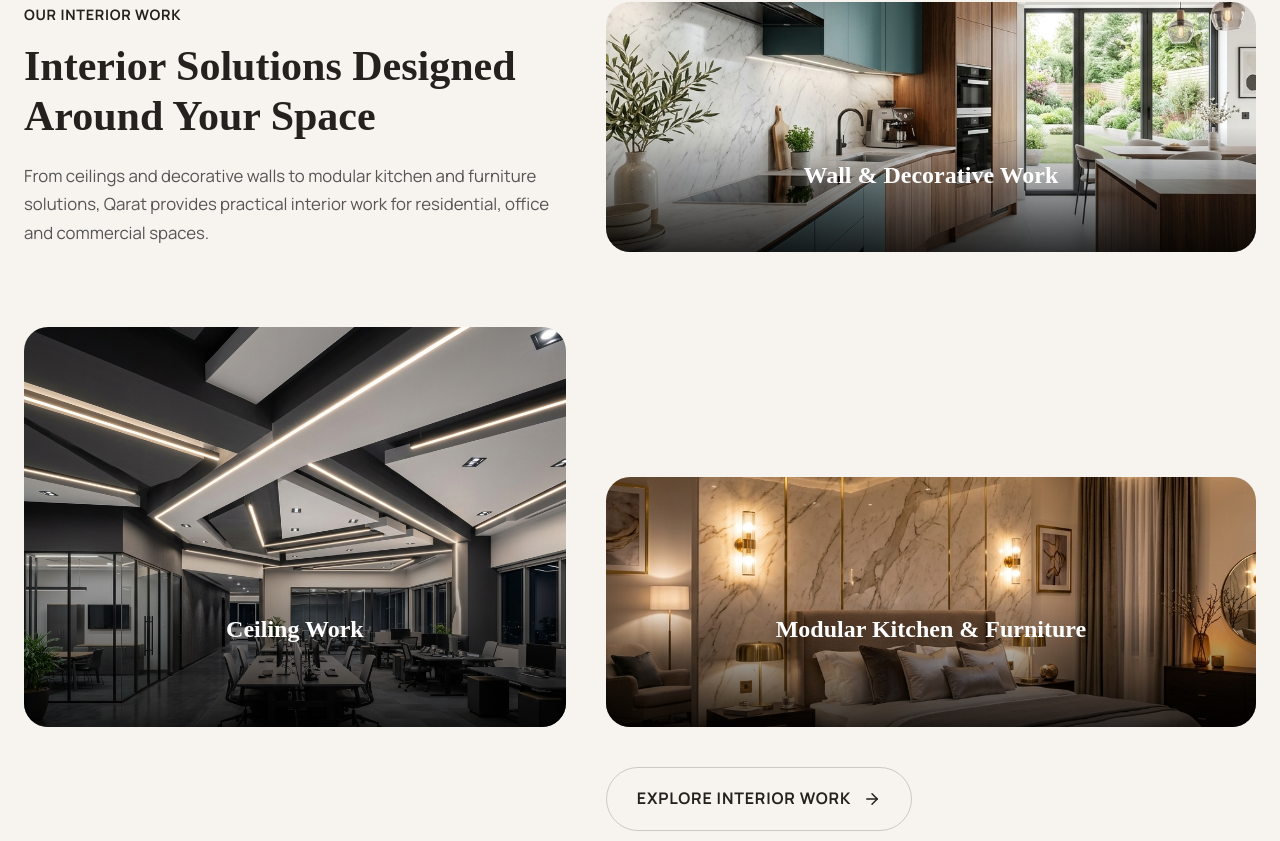
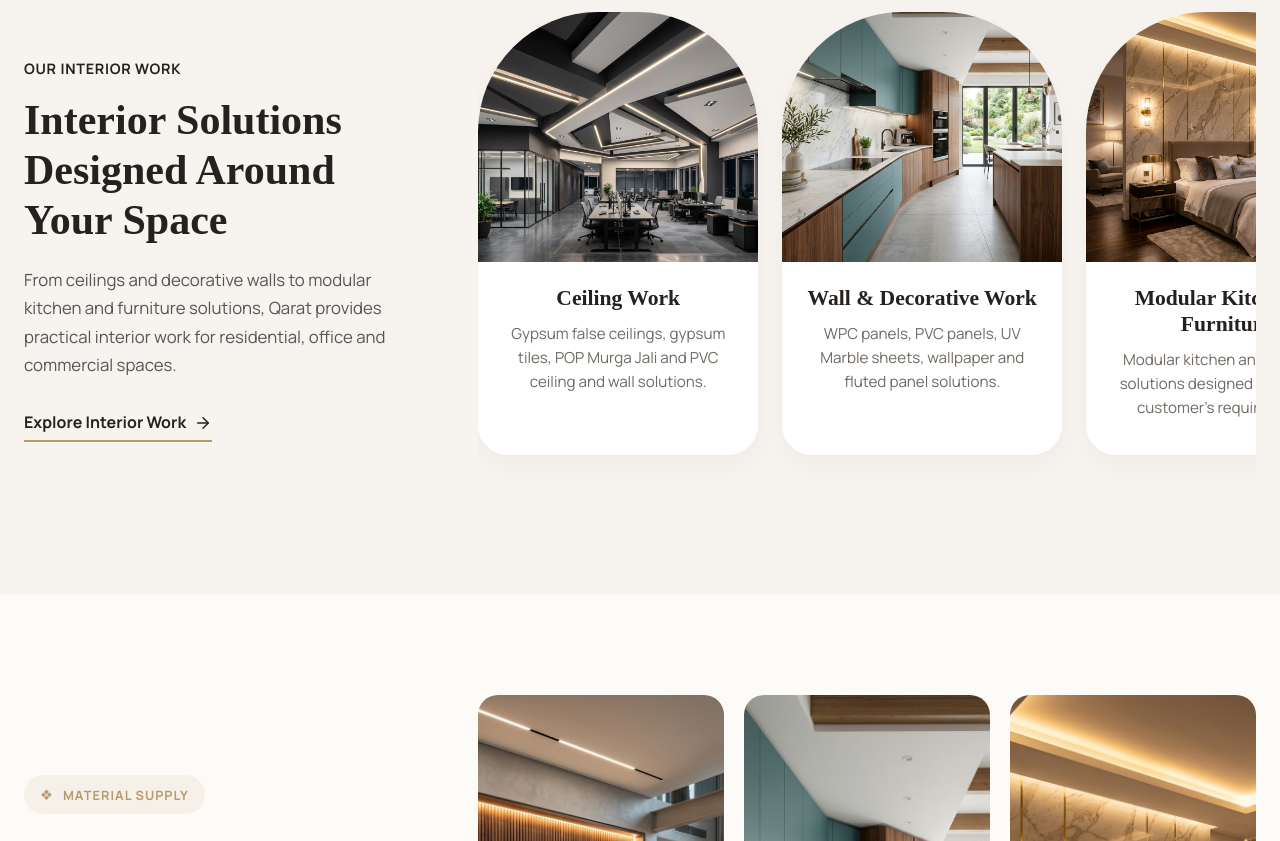
Before and after one commit to GajulaBeulah/Qarat, a React (Vite) app: page / in a window 1280 px wide. Shown: the part 1759-2600 px from the top of the page. Built offline with nearby package versions, Linux system fonts and the light colour scheme.

Commit message:
SEO optimization: Added meta tags, robots.txt, and sitemap.xml

```diff
--- a/index.html
+++ b/index.html
@@ -4,7 +4,26 @@
     <meta charset="UTF-8" />
     <link rel="icon" type="image/svg+xml" href="/favicon.svg" />
     <meta name="viewport" content="width=device-width, initial-scale=1.0" />
-    <title>int</title>
+
+    <!-- Primary Meta Tags -->
+    <title>Qarat Interior Decorator | Premium Interior Solutions in Lucknow</title>
+    <meta name="title" content="Qarat Interior Decorator | Premium Interior Solutions in Lucknow" />
+    <meta name="description" content="Qarat Interior Decorator provides premium interior work and material supply solutions in Lucknow. We specialize in gypsum ceilings, PVC panels, modular kitchens, and custom furniture." />
+    <meta name="keywords" content="interior, work, materials, solutions, qarat, lucknow, ceiling, decorative, modular kitchen, gypsum board" />
+
+    <!-- Open Graph / Facebook -->
+    <meta property="og:type" content="website" />
+    <meta property="og:url" content="https://qarat.vercel.app/" />
+    <meta property="og:title" content="Qarat Interior Decorator | Premium Interior Solutions" />
+    <meta property="og:description" content="Qarat Interior Decorator provides premium interior work and material supply solutions in Lucknow. We specialize in gypsum ceilings, PVC panels, modular kitchens, and custom furniture." />
+    <meta property="og:image" content="/images/hero.jpg" />
+
+    <!-- Twitter -->
+    <meta property="twitter:card" content="summary_large_image" />
+    <meta property="twitter:url" content="https://qarat.vercel.app/" />
+    <meta property="twitter:title" content="Qarat Interior Decorator | Premium Interior Solutions" />
+    <meta property="twitter:description" content="Qarat Interior Decorator provides premium interior work and material supply solutions in Lucknow. We specialize in gypsum ceilings, PVC panels, modular kitchens, and custom furniture." />
+    <meta property="twitter:image" content="/images/hero.jpg" />
   </head>
   <body>
     <div id="root"></div>
--- a/src/components/InteriorWorkHome.css
+++ b/src/components/InteriorWorkHome.css
@@ -42,174 +42,119 @@
   margin: 0;
 }
 
-/* Cards Wrapper */
+/* Cards Wrapper & Layout */
 .ib-cards-wrapper {
-  display: grid;
-  gap: 30px;
-  margin-bottom: 40px;
+  display: flex;
+  flex-wrap: nowrap;
+  overflow-x: auto;
+  scroll-snap-type: x mandatory;
+  gap: 24px;
+  padding-bottom: 40px;
+  padding-top: 10px;
+  -ms-overflow-style: none;
+  scrollbar-width: none;
 }
 
-/* Desktop Grid Layout */
+.ib-cards-wrapper::-webkit-scrollbar {
+  display: none;
+}
+
 @media (min-width: 992px) {
   .ib-container {
-    display: grid;
-    grid-template-columns: 1fr 1.2fr;
-    gap: 40px;
+    display: flex;
+    align-items: center;
+    gap: 60px;
   }
 
-  .ib-left-col {
-    display: flex;
-    flex-direction: column;
+  .ib-text-block {
+    flex: 0 0 32%;
+    margin-bottom: 0;
   }
 
   .ib-cards-wrapper {
-    display: contents; /* Flattens cards into the parent grid */
-  }
-
-  /* Create the specific layout positions */
-  .ib-text-block {
-    grid-column: 1 / 2;
-    grid-row: 1 / 2;
-  }
-
-  .ib-card:nth-child(1) {
-    grid-column: 1 / 2;
-    grid-row: 2 / 4;
-    height: 400px;
-  }
-
-  .ib-card:nth-child(2) {
-    grid-column: 2 / 3;
-    grid-row: 1 / 3;
-    height: 250px;
-  }
-
-  .ib-card:nth-child(3) {
-    grid-column: 2 / 3;
-    grid-row: 3 / 4;
-    height: 250px;
-  }
-
-  .ib-button-wrapper {
-    grid-column: 2 / 3;
-    grid-row: 4 / 5;
-    align-self: end;
+    flex: 1;
   }
 }
 
-/* Mobile Horizontal Scrolling */
-@media (max-width: 991px) {
-  .ib-cards-wrapper {
-    display: flex;
-    flex-wrap: nowrap;
-    overflow-x: auto;
-    scroll-snap-type: x mandatory;
-    padding-bottom: 20px;
-    -ms-overflow-style: none;
-    scrollbar-width: none;
-    gap: 20px;
-  }
-
-  .ib-cards-wrapper::-webkit-scrollbar {
-    display: none;
-  }
-
-  .ib-card {
-    flex: 0 0 280px;
-    height: 400px;
-    scroll-snap-align: start;
-  }
+/* Base Card Styles - Arch Design */
+.ib-card {
+  flex: 0 0 280px;
+  scroll-snap-align: start;
+  background-color: #FFFFFF;
+  border-radius: 120px 120px 30px 30px;
+  overflow: hidden;
+  text-decoration: none;
+  color: #24211E;
+  box-shadow: 0 10px 30px rgba(0,0,0,0.04);
+  display: flex;
+  flex-direction: column;
+  transition: transform 0.4s ease, box-shadow 0.4s ease;
 }
 
-/* Base Card Styles */
-.ib-card {
-  position: relative;
-  display: block;
-  border-radius: 24px;
-  overflow: hidden;
-  text-decoration: none;
-  background-color: #1a1a1a;
-  transform: translateZ(0);
+.ib-card:hover {
+  transform: translateY(-10px);
+  box-shadow: 0 20px 40px rgba(0,0,0,0.08);
 }
 
-.ib-card-bg {
+.ib-img-arch {
+  height: 250px;
+  width: 100%;
+  overflow: hidden;
+}
+
+.ib-img-arch img {
   width: 100%;
   height: 100%;
   object-fit: cover;
-  transition: transform 0.6s ease;
-  display: block;
+  transition: transform 0.8s ease;
 }
 
-.ib-card:hover .ib-card-bg {
-  transform: scale(1.05);
+.ib-card:hover .ib-img-arch img {
+  transform: scale(1.08);
 }
 
-.ib-card-overlay {
-  position: absolute;
-  bottom: 0;
-  left: 0;
-  right: 0;
-  height: 50%;
-  background: linear-gradient(to top, rgba(0, 0, 0, 0.8) 0%, rgba(0, 0, 0, 0) 100%);
+.ib-card-content {
+  padding: 24px 20px 35px;
+  text-align: center;
   display: flex;
   flex-direction: column;
-  justify-content: flex-end;
-  align-items: center;
-  padding: 30px 20px;
-  text-align: center;
+  flex: 1;
 }
 
 .ib-card-title {
   font-family: 'Playfair Display', serif;
-  font-size: 1.5rem;
-  font-weight: 600;
-  color: #FFFFFF;
+  font-size: 1.35rem;
+  font-weight: 700;
+  color: #24211E;
   margin: 0 0 10px 0;
 }
 
 .ib-card-desc {
-  font-size: 0.9rem;
-  color: rgba(255, 255, 255, 0.8);
+  font-size: 0.95rem;
+  color: #6F6962;
   margin: 0;
-  line-height: 1.5;
-  max-width: 90%;
-  opacity: 0;
-  transform: translateY(10px);
-  transition: opacity 0.3s ease, transform 0.3s ease;
+  line-height: 1.6;
 }
 
-.ib-card:hover .ib-card-desc {
-  opacity: 1;
-  transform: translateY(0);
+/* Simple Link Button */
+.ib-button-wrapper {
+  margin-top: 30px;
 }
 
-/* Button */
-.ib-btn-outline {
-  display: flex;
+.ib-link-text {
+  display: inline-flex;
   align-items: center;
-  justify-content: center;
-  gap: 12px;
-  width: 100%;
-  padding: 18px 30px;
-  border: 1px solid rgba(36, 33, 30, 0.2);
-  border-radius: 50px;
+  gap: 8px;
+  font-family: 'Manrope', sans-serif;
   font-size: 1rem;
   font-weight: 700;
   color: #24211E;
   text-decoration: none;
-  text-transform: uppercase;
-  letter-spacing: 0.05em;
-  transition: all 0.3s ease;
+  border-bottom: 2px solid #B79A6B;
+  padding-bottom: 4px;
+  transition: color 0.3s ease;
 }
 
-.ib-btn-outline:hover {
-  border-color: #24211E;
-  background-color: rgba(36, 33, 30, 0.03);
+.ib-link-text:hover {
+  color: #B79A6B;
 }
-
-@media (min-width: 992px) {
-  .ib-btn-outline {
-    width: auto;
-    display: inline-flex;
-  }
-}
--- a/src/components/InteriorWorkHome.jsx
+++ b/src/components/InteriorWorkHome.jsx
@@ -14,37 +14,42 @@ const InteriorWorkHome = () => {
           <p className="ib-desc">
             From ceilings and decorative walls to modular kitchen and furniture solutions, Qarat provides practical interior work for residential, office and commercial spaces.
           </p>
+          <div className="ib-button-wrapper">
+            <Link to="/interior-work" className="ib-link-text">
+              Explore Interior Work <ArrowRight size={18} />
+            </Link>
+          </div>
         </div>
 
         <div className="ib-cards-wrapper">
           <Link to="/interior-work/ceiling-work" className="ib-card">
-            <img src="/images/project2.jpg" alt="Ceiling Work" className="ib-card-bg" />
-            <div className="ib-card-overlay">
+            <div className="ib-img-arch">
+              <img src="/images/project2.jpg" alt="Ceiling Work" />
+            </div>
+            <div className="ib-card-content">
               <h3 className="ib-card-title">Ceiling Work</h3>
               <p className="ib-card-desc">Gypsum false ceilings, gypsum tiles, POP Murga Jali and PVC ceiling and wall solutions.</p>
             </div>
           </Link>
 
           <Link to="/interior-work/wall-decorative-work" className="ib-card">
-            <img src="/images/project3.jpg" alt="Wall & Decorative Work" className="ib-card-bg" />
-            <div className="ib-card-overlay">
+            <div className="ib-img-arch">
+              <img src="/images/project3.jpg" alt="Wall & Decorative Work" />
+            </div>
+            <div className="ib-card-content">
               <h3 className="ib-card-title">Wall & Decorative Work</h3>
               <p className="ib-card-desc">WPC panels, PVC panels, UV Marble sheets, wallpaper and fluted panel solutions.</p>
             </div>
           </Link>
 
           <Link to="/interior-work/modular-kitchen-furniture" className="ib-card">
-            <img src="/images/project4.jpg" alt="Modular Kitchen & Furniture" className="ib-card-bg" />
-            <div className="ib-card-overlay">
+            <div className="ib-img-arch">
+              <img src="/images/project4.jpg" alt="Modular Kitchen & Furniture" />
+            </div>
+            <div className="ib-card-content">
               <h3 className="ib-card-title">Modular Kitchen & Furniture</h3>
               <p className="ib-card-desc">Modular kitchen and furniture solutions designed around the customer's requirements.</p>
             </div>
-          </Link>
-        </div>
-
-        <div className="ib-button-wrapper">
-          <Link to="/interior-work" className="ib-btn-outline">
-            Explore Interior Work <ArrowRight size={18} />
           </Link>
         </div>
 
```
Also changed, not shown: public/robots.txt (added), 1 other file (tests, documents, lock files or other folders).
